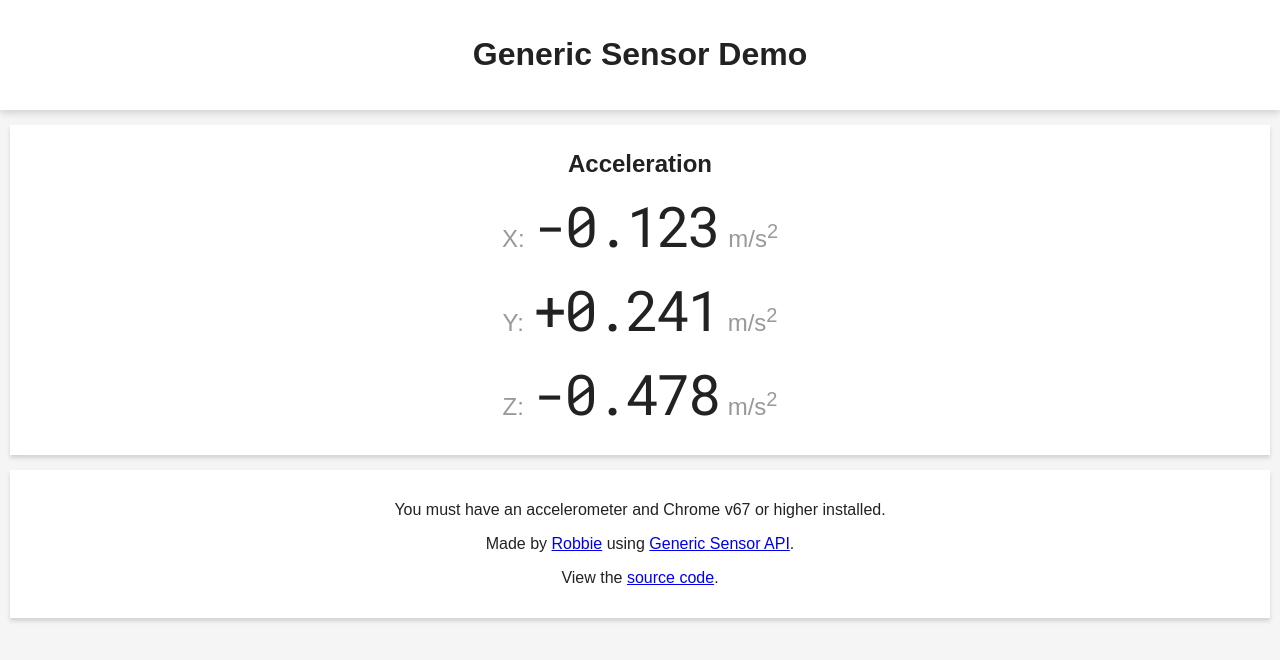
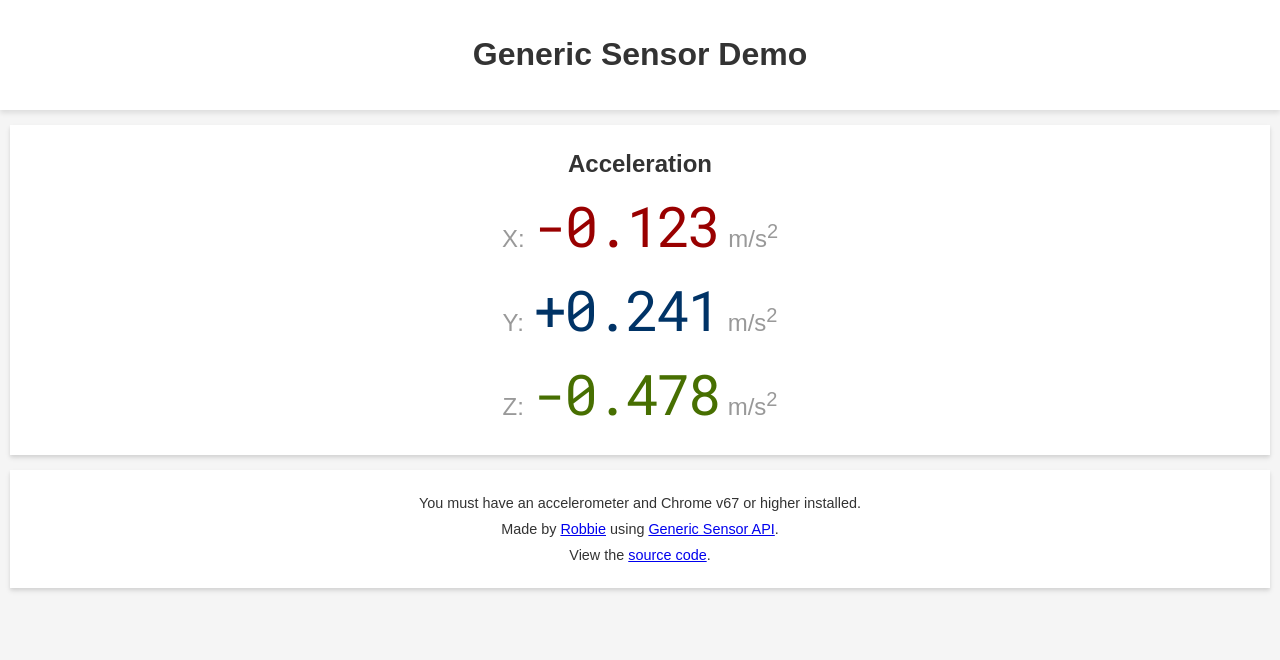
Before and after one commit to robbiejaeger/generic-sensor, a website: page public/index.html in a window 1280 px wide. Drawn offline with Linux system fonts and the light colour scheme.

Commit message:
Add color to accel values

```diff
--- a/public/index.html
+++ b/public/index.html
@@ -21,7 +21,7 @@
     <p class="value"><span class="units">Z:</span> <span id="z-value">+0.000</span> <span class="units">m/s<sup>2</sup></span></p>
   </section>
 
-  <section>
+  <section class="other-info">
     <p>You must have an accelerometer and Chrome v67 or higher installed.</p>
     <p>Made by <a href="https://twitter.com/robbie_jaeger" target="_blank" rel="noopener">Robbie</a> using <a href="https://www.w3.org/TR/generic-sensor/" target="_blank" rel="noopener">Generic Sensor API</a>.</p>
     <p>View the <a href="https://github.com/robbiejaeger/generic-sensor" target="_blank" rel="noopener">source code</a>.</p>
--- a/public/styles.css
+++ b/public/styles.css
@@ -1,6 +1,6 @@
 body {
   background-color: #F5F5F5;
-  color: #222;
+  color: #333;
   font-family: sans-serif;
   margin: 0;
   text-align: center;
@@ -8,13 +8,13 @@ body {
 
 header {
   background-color: #FFF;
-  box-shadow: 0 3px 7px rgba(0,0,0,0.15);
+  box-shadow: 0 3px 5px rgba(0,0,0,0.1);
   padding: 15px 0;
 }
 
 section {
   background-color: #FFF;
-  box-shadow: 0 3px 5px rgba(0,0,0,0.1), 0 3px 3px rgba(0,0,0,0.05);
+  box-shadow: 0 3px 5px rgba(0,0,0,0.1), 0 2px 3px rgba(0,0,0,0.05);
   margin: 15px 10px;
   padding: 15px 20px;
 }
@@ -34,8 +34,29 @@ h2 {
   margin: 0 5px;
 }
 
+#x-value {
+  color: #990000;
+}
+
+#y-value {
+  color: #003366;
+}
+
+#z-value {
+  color: #476f01;
+}
+
 .units {
   color: #999;
   font-weight: 100;
   font-size: 1.5em;
 }
+
+.other-info {
+  padding: 15px 40px;
+}
+
+.other-info p {
+  font-size: 0.9em;
+  margin: 10px 0;
+}
```
